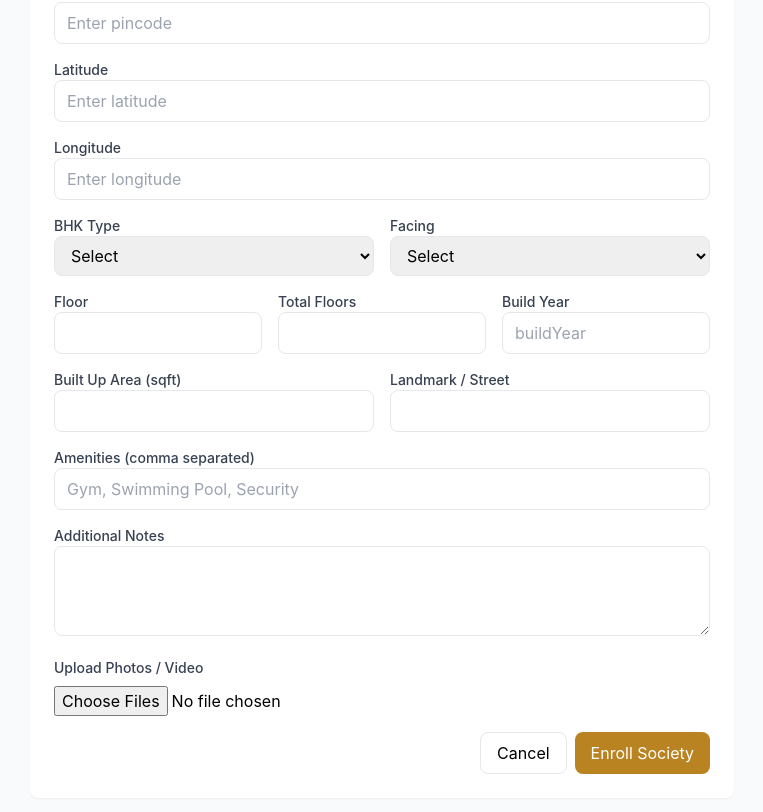
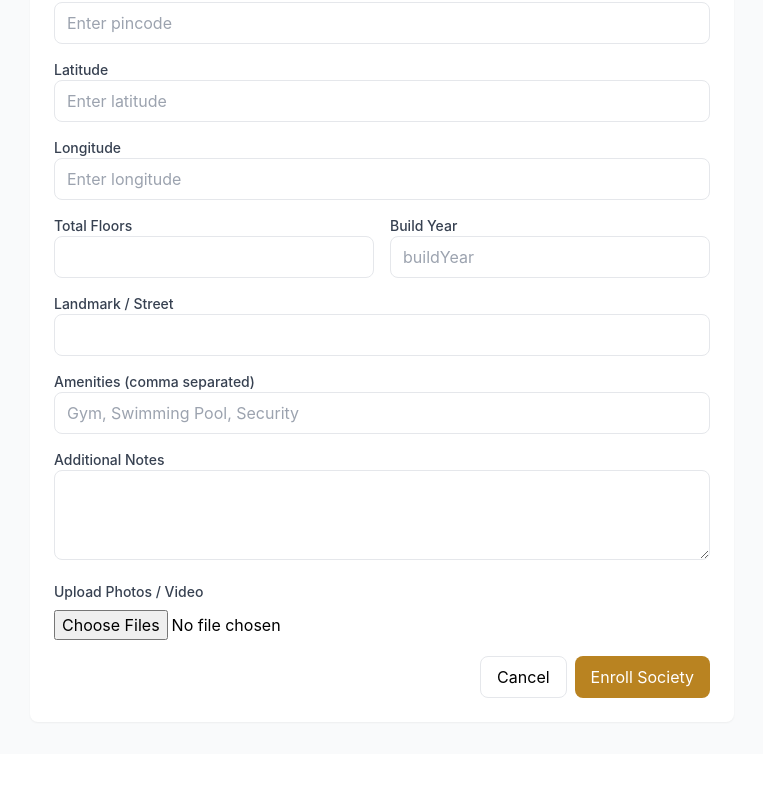
Before and after one commit to homent/homent-ui, a Next.js app: page /society/enroll in a window 1280 px wide. Shown: the part 816-1628 px from the top of the page, without its empty margins (258-1021 px from the left). After the commit the page ends 1570 px from the top, so only its background shows below. Built offline with nearby package versions, Linux system fonts and the light colour scheme.

Commit message:
feat(fix): fixed post your poperty issue

```diff
--- a/src/app/agreements/rent/[id]/page.jsx
+++ b/src/app/agreements/rent/[id]/page.jsx
@@ -126,7 +126,7 @@ export default function RentAgreementDetail() {
                     Call Tenant
                   </a>
                   <button
-                    onClick={() => alert("Marked as processed (demo)")}
+                    onClick={() => alert("Marked as processed")}
                     className="w-full px-4 py-2 border rounded-lg"
                   >
                     Mark Processed
--- a/src/app/agreements/rent/page.jsx
+++ b/src/app/agreements/rent/page.jsx
@@ -34,7 +34,7 @@ export default function RentAgreementsList() {
             <div className="space-y-4">
               {agreements.length === 0 ? (
                 <div className="bg-white p-6 rounded shadow-sm text-gray-600">
-                  No agreements created yet (demo).
+                  No agreements created yet.
                 </div>
               ) : (
                 agreements.map((a) => (
--- a/src/app/components/SiteHeader.jsx
+++ b/src/app/components/SiteHeader.jsx
@@ -38,12 +38,12 @@ export default function SiteHeader({ title, Icon }) {
     { to: "/properties/new", label: "Post Your Property" },
     { to: "/properties", label: "Properties" },
     { to: "/rental-property-management", label: "Property Management" },
-    { to: "/property-transfer/create-property-transfer", label: "Create Property Transfer" },
-    { to: "/property-transfer", label: "View Property Transfers List" },
-    { to: "/movers", label: "Request Packers & Movers" },
-    { to: "/movers/providers", label: "View Movers Providers User" },
-    { to: "/movers/create-agreement", label: "Create Rental Agreement" },
-    { to: "/agreements/rent", label: "View Rental Agreements User" },
+    // { to: "/property-transfer/create-property-transfer", label: "Create Property Transfer" },
+    { to: "/property-transfer", label: "Property Transfers" },
+    // { to: "/movers", label: "Create Packers & Movers" },
+    { to: "/movers/providers", label: "Movers Providers" },
+    // { to: "/movers/create-agreement", label: "Create Rental Agreemenst" },
+    { to: "/agreements/rent", label: "Rental Agreements" },
     { to: "/legal", label: "Request Legal Services" },
   ];
 
@@ -56,18 +56,16 @@ export default function SiteHeader({ title, Icon }) {
             {/* LEFT SECTION */}
             <div className="flex items-center gap-2">
               {Icon &&
-              // <Icon className="h-8 w-8" />
               <img src="/images/logo_homent.png" color="white" alt="Homent Logo" className="h-8 w-8" />
-
               }
-              <span className="text-xl font-bold">Homent</span>
+              <Link href="/">
+                <span className="text-xl font-bold cursor-pointer hover:opacity-80 transition-opacity">Homent</span>
+              </Link>
               {title && (
                 <span className="hidden sm:block text-md opacity-90">
                   {title}
                 </span>
               )}
-              {/* <img src="/images/homent_logo.svg" alt="Logo" width="100" height="100"> */}
-              {/* </img> */}
             </div>
 
             {/* RIGHT SECTION */}
--- a/src/app/properties/[id]/page.jsx
+++ b/src/app/properties/[id]/page.jsx
@@ -1487,6 +1487,8 @@ export default function PropertyDetailPage({ params }) {
 function CreatePropertyForm() {
   const navigate = useRouter();
   const [saving, setSaving] = useState(false);
+  const [shareModalOpen, setShareModalOpen] = useState(false);
+  const [property, setProperty] = useState(null);
   const [form, setForm] = useState({
     title: "",
     address: "",
@@ -1498,11 +1500,11 @@ function CreatePropertyForm() {
     phone: "",
     description: "",
     photos: "",
-  // selected society/location from map picker
-  society_name: "",
-  society_address: "",
-  society_lat: undefined,
-  society_lon: undefined,
+    // selected society/location from map picker
+    society_name: "",
+    society_address: "",
+    society_lat: undefined,
+    society_lon: undefined,
     total_floors: "",
     floor_number: "",
     property_age: "",
@@ -1811,7 +1813,7 @@ const handleSubmit = async (e) => {
 
                   setForm((s) => ({
                     ...(s || {}),
-                    uploadedFiles: [...(s.uploadedFiles || []), ...files], // ✅ keep File objects
+                    uploadedFiles: [...(s.uploadedFiles || []), ...files],
                   }));
 
                   // reset input so same file can be selected again
--- a/src/app/society/enroll/page.jsx
+++ b/src/app/society/enroll/page.jsx
@@ -15,12 +15,8 @@ export default function EnrollSocietyPage() {
     apartmentType: "", // required
     city: "",
     apartmentName: "",
-    bhkType: "",
-    floorNumber: "",
     totalFloors: "",
     propertyAge: "",
-    facing: "",
-    builtUpArea: "",
     landmark: "",
     // other optional notes
     notes: "",
@@ -153,8 +149,6 @@ export default function EnrollSocietyPage() {
                 placeholder="Select apartment type"
                 isClearable
               />
-              {/* <select value={form.apartmentType} onChange={(e) => update("apartmentType", e.target.value)} required className="w-full px-3 py-2 border rounded-lg">
-                <option value="">Select apartment type</option> */}
             </div>
 
             <div>
@@ -194,39 +188,6 @@ export default function EnrollSocietyPage() {
 
             <div className="grid grid-cols-2 gap-4">
               <div>
-                <label className="block text-sm font-medium text-gray-700">BHK Type</label>
-                <select value={form.bhkType} onChange={(e) => update("bhkType", e.target.value)} className="w-full px-3 py-2 border rounded-lg">
-                  <option value="">Select</option>
-                  <option value="1 BHK">1 BHK</option>
-                  <option value="2 BHK">2 BHK</option>
-                  <option value="3 BHK">3 BHK</option>
-                  <option value="4+ BHK">4+ BHK</option>
-                  <option value="Studio">Studio</option>
-                </select>
-              </div>
-
-              <div>
-                <label className="block text-sm font-medium text-gray-700">Facing</label>
-                <select value={form.facing} onChange={(e) => update("facing", e.target.value)} className="w-full px-3 py-2 border rounded-lg">
-                  <option value="">Select</option>
-                  <option value="North">North</option>
-                  <option value="South">South</option>
-                  <option value="East">East</option>
-                  <option value="West">West</option>
-                  <option value="North-East">North-East</option>
-                  <option value="North-West">North-West</option>
-                  <option value="South-East">South-East</option>
-                  <option value="South-West">South-West</option>
-                </select>
-              </div>
-            </div>
-
-            <div className="grid grid-cols-3 gap-4">
-              <div>
-                <label className="block text-sm font-medium text-gray-700">Floor</label>
-                <input type="number" value={form.floorNumber} onChange={(e) => update("floorNumber", e.target.value)} className="w-full px-3 py-2 border rounded-lg" />
-              </div>
-              <div>
                 <label className="block text-sm font-medium text-gray-700">Total Floors</label>
                 <input type="number" value={form.totalFloors} onChange={(e) => update("totalFloors", e.target.value)} className="w-full px-3 py-2 border rounded-lg" />
               </div>
@@ -236,21 +197,15 @@ export default function EnrollSocietyPage() {
               </div>
             </div>
 
-            <div className="grid grid-cols-2 gap-4">
-              <div>
-                <label className="block text-sm font-medium text-gray-700">Built Up Area (sqft)</label>
-                <input type="number" value={form.builtUpArea} onChange={(e) => update("builtUpArea", e.target.value)} className="w-full px-3 py-2 border rounded-lg" />
-              </div>
-              <div>
-                <label className="block text-sm font-medium text-gray-700">Landmark / Street</label>
-                <input value={form.landmark} onChange={(e) => update("landmark", e.target.value)} className="w-full px-3 py-2 border rounded-lg" />
-              </div>
+            <div>
+              <label className="block text-sm font-medium text-gray-700">Landmark / Street</label>
+              <input value={form.landmark} onChange={(e) => update("landmark", e.target.value)} className="w-full px-3 py-2 border rounded-lg" />
             </div>
 
             <div>
                 <label className="block text-sm font-medium text-gray-700">Amenities (comma separated)</label>
                 <input value={form.amenities} onChange={(e) => update("amenities", e.target.value)} className="w-full px-3 py-2 border rounded-lg" placeholder="Gym, Swimming Pool, Security" />
-              </div>
+            </div>
 
             <div>
               <label className="block text-sm font-medium text-gray-700">Additional Notes</label>
@@ -334,8 +289,6 @@ export default function EnrollSocietyPage() {
             </div>
           </form>
         </div>
-
-        {/* <div className="mt-6 text-sm text-gray-600">Saved societies are stored locally (localStorage key: <code>enrolled_societies</code>).</div> */}
       </main>
     </div>
   );
```
